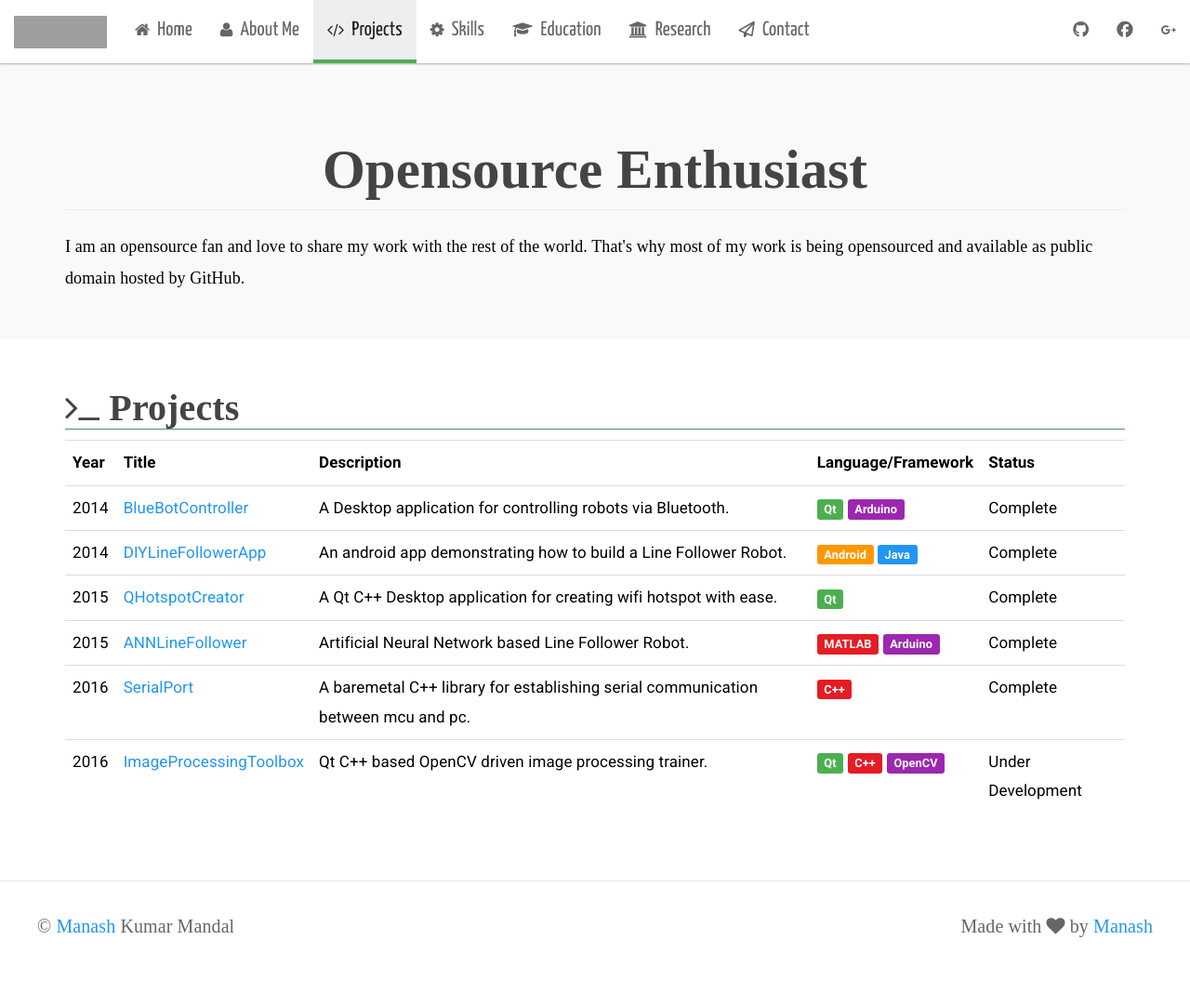
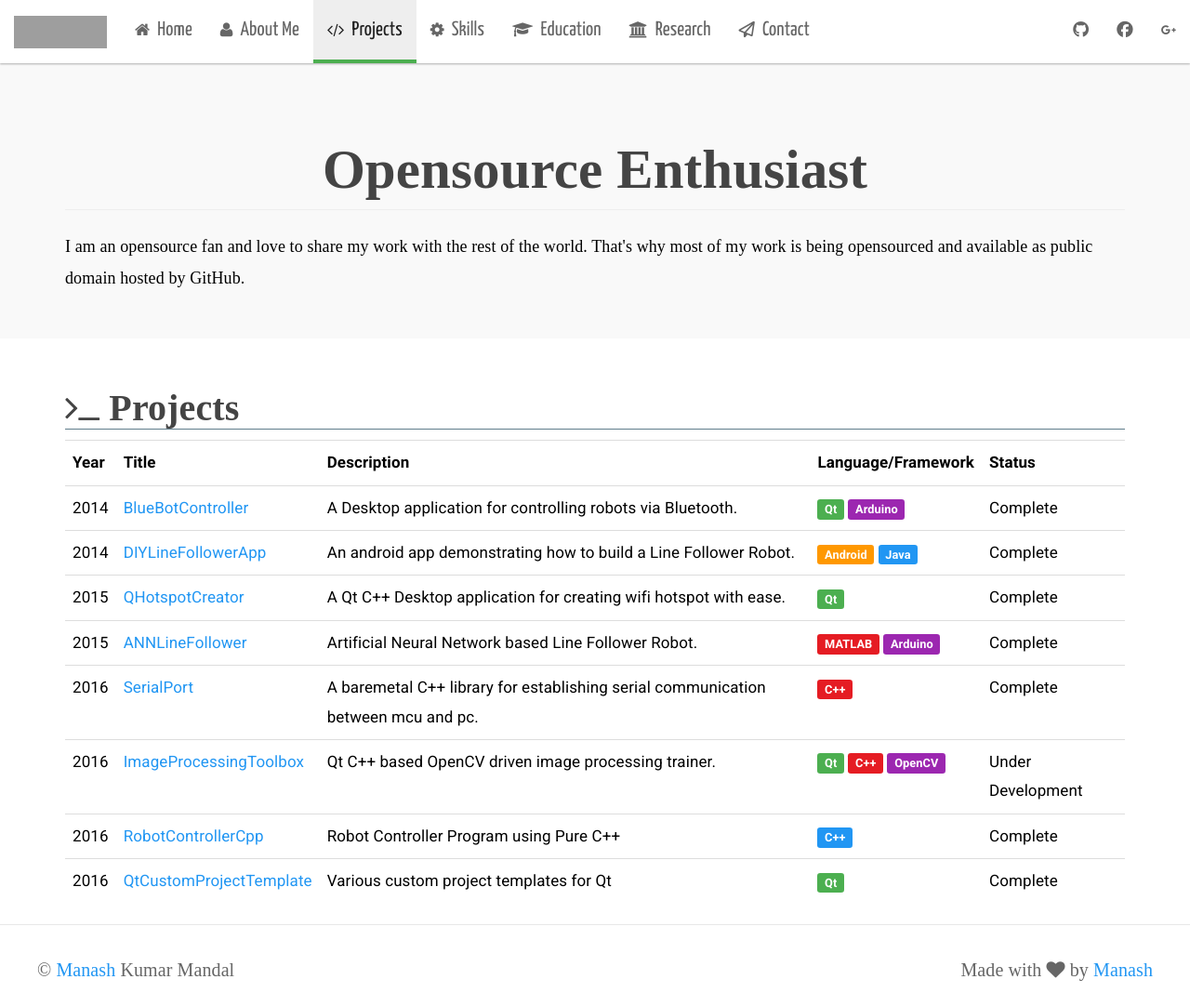
Before and after one commit to manashmandal/manashmandal.github.io, a Jekyll site: the page built from projects.html, in a window 1280 px wide and 1082 px high. Shown: the whole window at 93% size. Built offline with Jekyll 4.4.1, drawn with Linux system fonts in a browser that asks for light colours; nearby versions of some CDN libraries; some web fonts are replaced; grey boxes are pictures that could not be loaded.

Commit message:
added new project

```diff
--- a/projects.html
+++ b/projects.html
@@ -72,5 +72,21 @@ title: Projects
             <td><span class="label label-success">Qt</span> <span class="label label-danger">C++</span> <span class="label label-info">OpenCV</span> </td>
             <td>Under Development</td>
         </tr>
+
+        <tr>
+            <td>2016</td>
+            <td><a href="https://github.com/manashmndl/RobotControllerCpp" target="_blank">RobotControllerCpp</a> </td>
+            <td>Robot Controller Program using Pure C++</td>
+            <td><span class="label label-primary">C++</span> </td>
+            <td>Complete</td>
+        </tr>
+
+        <tr>
+            <td>2016</td>
+            <td><a href="https://github.com/manashmndl/QtCustomProjectTemplate" target="_blank">QtCustomProjectTemplate</a> </td>
+            <td>Various custom project templates for Qt</td>
+            <td><span class="label label-success">Qt</span> </td>
+            <td>Complete</td>
+        </tr>
     </table>
 </div>
```
